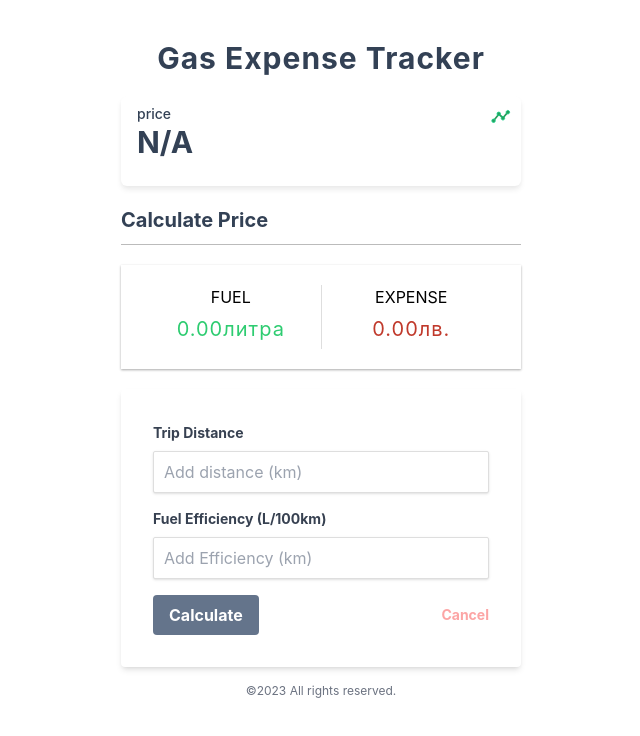
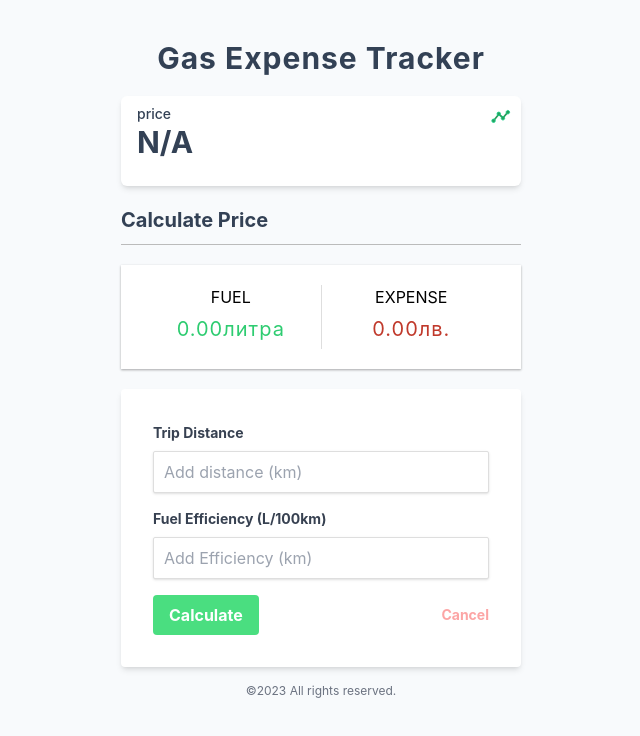
Before and after one commit to mcekov/fuel-tracker, a React (Vite) app: page / in a window 1280 px wide. Shown: the top 736 px of the page, without its empty margins (319-959 px from the left). Built offline with nearby package versions, Linux system fonts and the light colour scheme; no server answers.

Commit message:
Add more styles

```diff
--- a/src/components/CalculatePriceForm.jsx
+++ b/src/components/CalculatePriceForm.jsx
@@ -55,7 +55,7 @@ const CalculatePriceForm = () => {
           </div>
           <div className="flex items-center justify-between">
             <button
-              className="bg-slate-500 hover:bg-slate-700 text-white font-bold py-2 px-4 rounded focus:outline-none focus:shadow-outline"
+              className="bg-green-400 hover:bg-green-700 text-white font-bold py-2 px-4 rounded focus:outline-none focus:shadow-outline"
               type="button"
               onClick={handleCalculate}
             >
--- a/src/components/ShowPrice.jsx
+++ b/src/components/ShowPrice.jsx
@@ -8,7 +8,7 @@ const Price = () => {
 
   return (
     <>
-      <div className="relative h-[90px] flex rounded-md border-gray-200 bg-white bg-clip-border shadow-md shadow-[#e9e9e9] dark:border-[#ffffff33] dark:!bg-navy-800 dark:text-white dark:shadow-none">
+      <div className="relative h-[90px] flex rounded-md border-gray-200 bg-white bg-clip-border shadow-md dark:border-[#ffffff33] dark:!bg-navy-800 dark:text-white dark:shadow-none">
         <div className="h-50 ml-4 flex w-auto flex-col mt-2">
           <p className="text-slate-700 font-dm text-sm font-medium text-gray-600">
             {fuelData.fuel} price
--- a/src/index.css
+++ b/src/index.css
@@ -9,4 +9,5 @@ body {
     sans-serif;
   -webkit-font-smoothing: antialiased;
   -moz-osx-font-smoothing: grayscale;
+  background-color: #f8fafc;
 }
```
